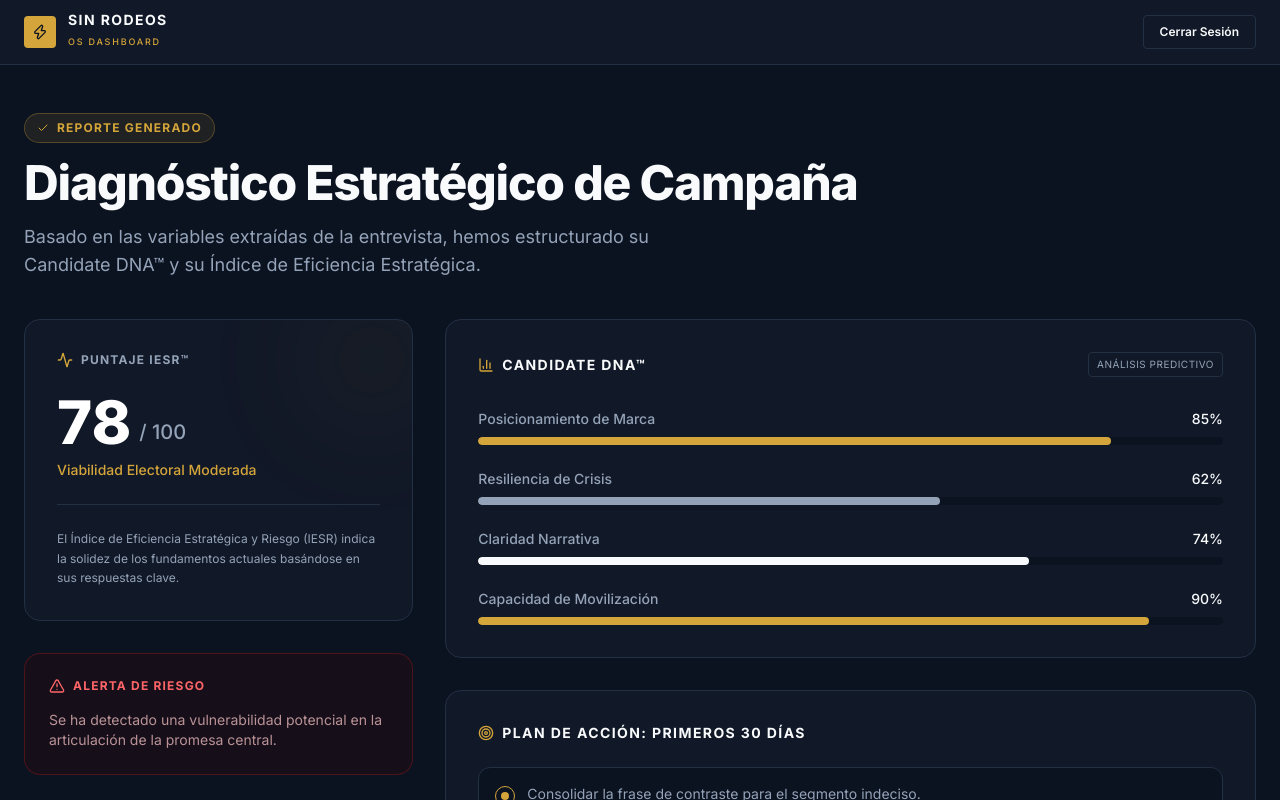
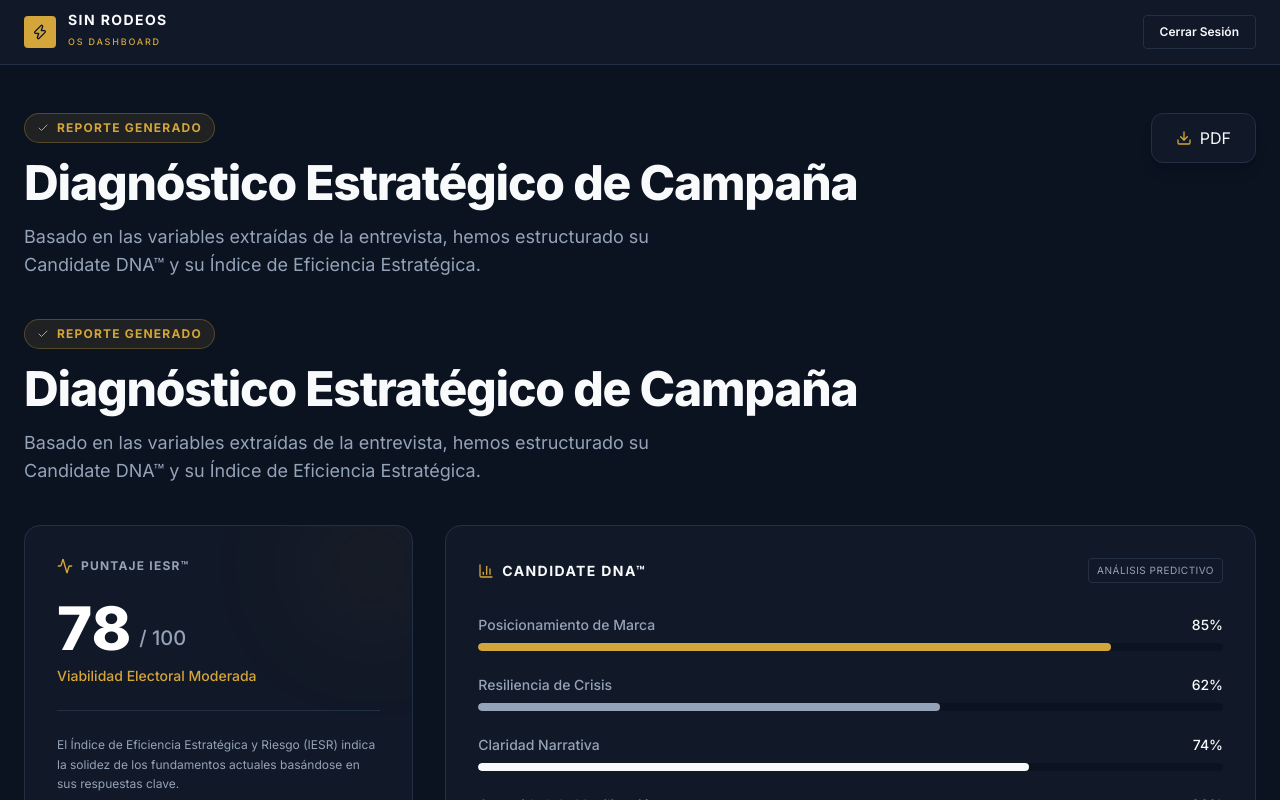
Before and after one commit to JOSEIA13/SinRodeosAI, a Next.js app: page /diagnostico in a window 1280 px wide. Shown: the top 800 px of the page. Built offline with nearby package versions, Linux system fonts and the light colour scheme.

Commit message:
fix: boton imprime

```diff
--- a/app/diagnostico/page.tsx
+++ b/app/diagnostico/page.tsx
@@ -4,6 +4,7 @@ import React, { useEffect, useState } from 'react';
 import { motion } from 'framer-motion';
 import { Activity, Target, Check, Lock, BarChart3, AlertTriangle, Zap } from 'lucide-react';
 import Link from 'next/link';
+import { Activity, Target, Check, Lock, BarChart3, AlertTriangle, Zap, Download } from 'lucide-react';
 
 export default function ResultadoPage() {
   // Estado para almacenar los cálculos dinámicos
@@ -92,6 +93,32 @@ export default function ResultadoPage() {
       <main className="max-w-7xl mx-auto px-6 pt-12">
 
         {/* Encabezado del Reporte */}
+        {/* Encabezado del Reporte */}
+        <motion.div initial="hidden" animate="visible" variants={stagger} className="mb-10">
+          <div className="flex justify-between items-start">
+            <div>
+              <motion.div variants={fadeUp} className="inline-flex items-center gap-2 px-3 py-1.5 rounded-full bg-[#D4A53A]/10 border border-[#D4A53A]/30 text-[#D4A53A] text-xs font-bold tracking-widest uppercase mb-4">
+                <Check className="w-3 h-3" /> Reporte Generado
+              </motion.div>
+              <motion.h1 variants={fadeUp} className="text-3xl md:text-5xl font-extrabold tracking-tight mb-4">
+                Diagnóstico Estratégico de Campaña
+              </motion.h1>
+              <motion.p variants={fadeUp} className="text-[#94A3B8] max-w-2xl text-lg">
+                Basado en las variables extraídas de la entrevista, hemos estructurado su Candidate DNA™ y su Índice de Eficiencia Estratégica.
+              </motion.p>
+            </div>
+
+            {/* NUEVO BOTÓN DE DESCARGA */}
+            <motion.button
+              variants={fadeUp}
+              onClick={() => window.print()}
+              className="hidden md:flex bg-[#111827] border border-[#233044] text-[#F8FAFC] hover:border-[#D4A53A] font-bold px-6 py-3 rounded-xl transition-all items-center gap-2 cursor-pointer shadow-lg"
+            >
+              <Download className="w-4 h-4 text-[#D4A53A]" />
+              <span>PDF</span>
+            </motion.button>
+          </div>
+        </motion.div>
         <motion.div initial="hidden" animate="visible" variants={stagger} className="mb-10">
           <motion.div variants={fadeUp} className="inline-flex items-center gap-2 px-3 py-1.5 rounded-full bg-[#D4A53A]/10 border border-[#D4A53A]/30 text-[#D4A53A] text-xs font-bold tracking-widest uppercase mb-4">
             <Check className="w-3 h-3" /> Reporte Generado
--- a/app/globals.css
+++ b/app/globals.css
@@ -70,3 +70,16 @@ textarea {
 .scrollbar-custom::-webkit-scrollbar-thumb:hover {
   background: rgba(212, 165, 58, 0.9);
 }
+@media print {
+  body {
+    background-color: #0B1220 !important;
+  }
+  /* Ocultar elementos innecesarios al imprimir */
+  header, button, .no-print {
+    display: none !important;
+  }
+  /* Asegurar que el contenido sea visible en papel */
+  main {
+    padding-top: 0 !important;
+  }
+}
```
